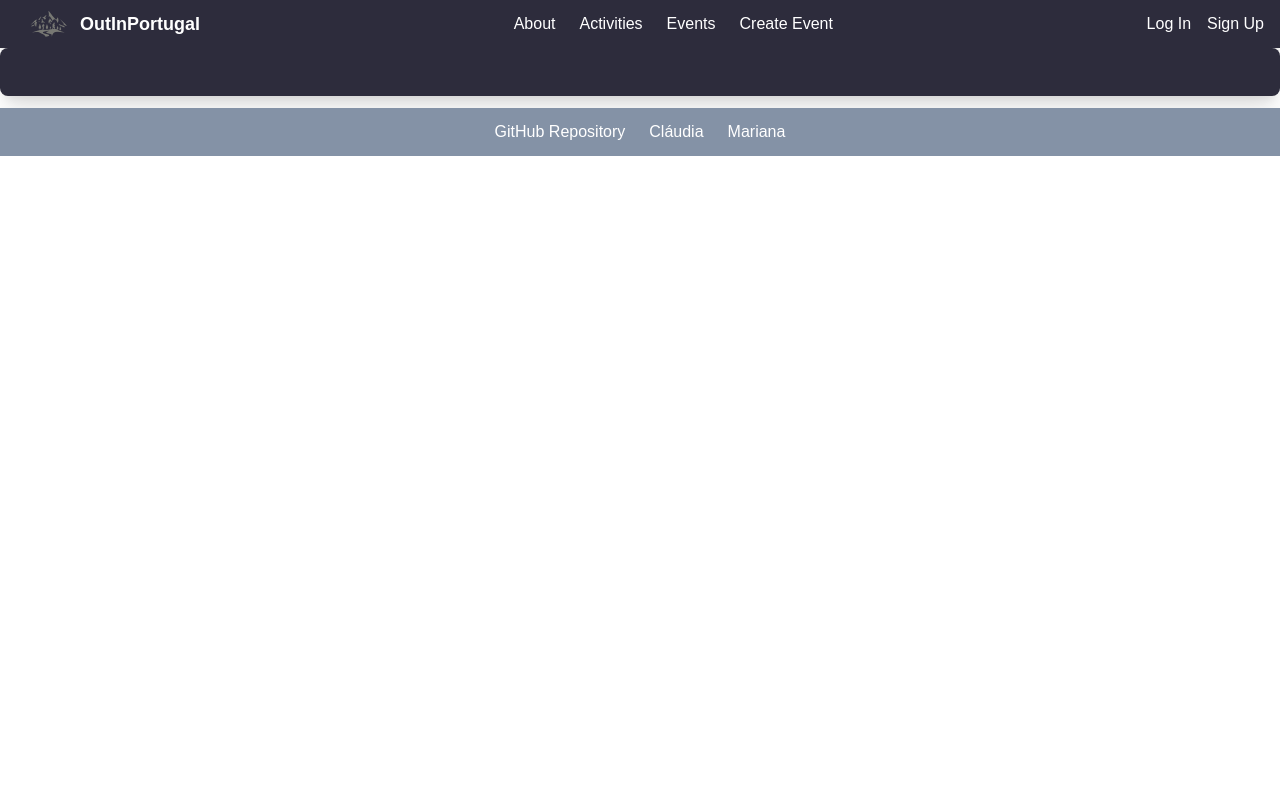
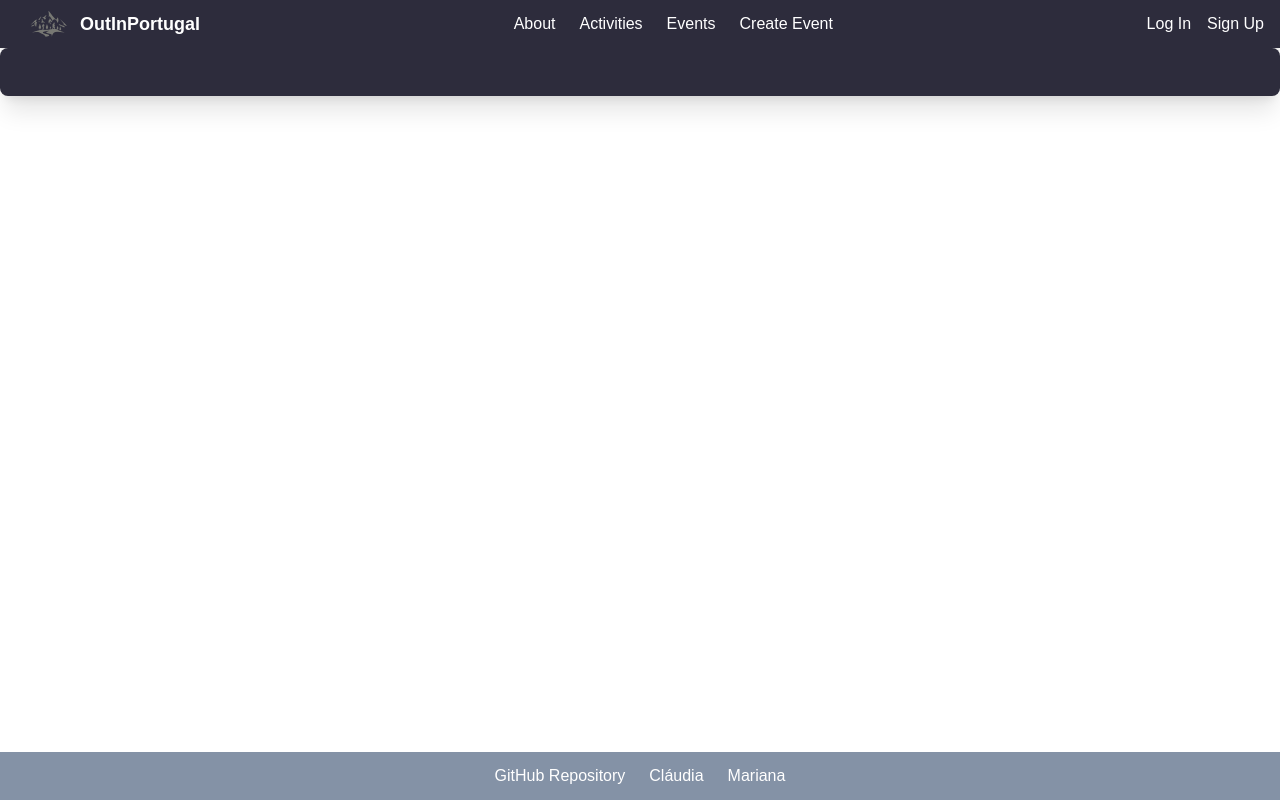
Before and after one commit to claudia-mariana/out-in-portugal-frontend, a React (Vite) app: page /api/activities/activityCard in a window 1280 px wide. Built offline with nearby package versions, Linux system fonts and the light colour scheme; no server answers.

Commit message:
fixed footer position (on app.js, grow main context)

```diff
--- a/src/App.jsx
+++ b/src/App.jsx
@@ -21,10 +21,10 @@
 
 function App() {
   return (
-    <div>
-      <NavBar />
+    <div className="flex flex-col min-h-screen">
+      <NavBar/>
 
-      <div>
+      <main className="flex-grow">
         <Routes>
           <Route path="/" element={<HomePage />} />
           <Route path="/about-page" element={<AboutPage />} />
@@ -51,10 +51,9 @@
           <Route path="/auth/login" element={<LogInPage />} />
 
         </Routes>
+      </main>
 
-        <Footer />
-      </div>
-
+      <Footer />
     </div>
   )
 }
```
